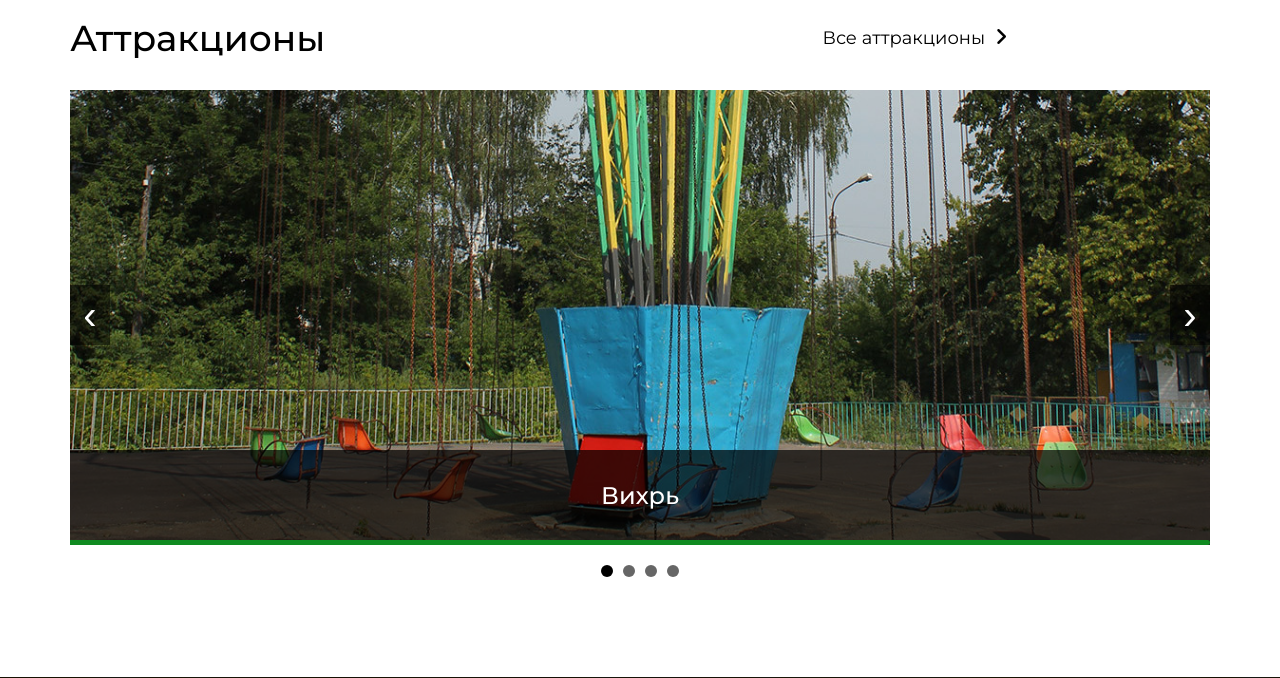
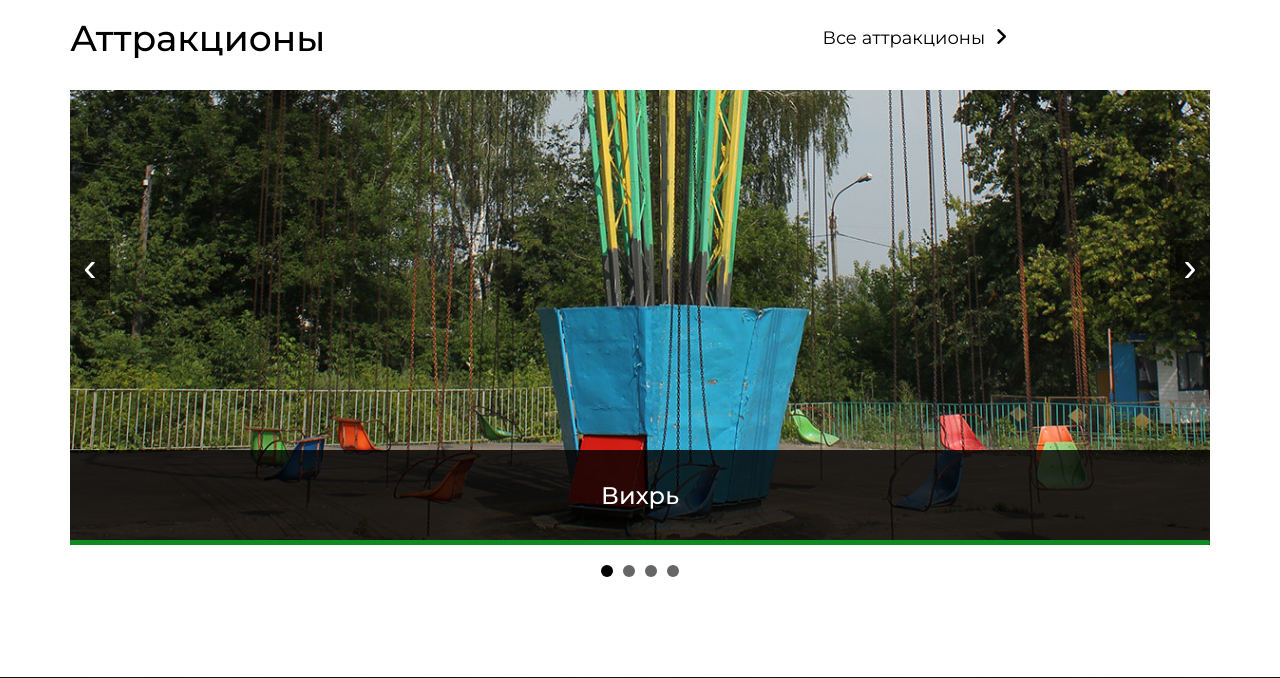
Before and after one commit to Kanat1ch/parkorel, a PHP site: page / in a window 1280 px wide. Shown: the part 1458-2136 px from the top of the page. Run offline with PHP 8.4, Linux system fonts and the light colour scheme; some libraries are stand-ins or nearby versions; some web fonts are replaced.

Commit message:
last version of slider

```diff
--- a/styles/style.css
+++ b/styles/style.css
@@ -912,7 +912,7 @@ a:focus, a:active {
   border-top: 30px transparent;
   z-index: 2;
   bottom: 0%;
-  background-color: rgba(0, 0, 0, 0.7);
+  background-color: rgba(0, 0, 0, 0.8);
   font-weight: 500;
   color: #fff;
   font-size: 24px;
@@ -971,7 +971,7 @@ a:focus, a:active {
 
 .attr .nav-btn {
   position: absolute;
-  top: 50%;
+  top: 40%;
   -webkit-transform: translateY(-50%);
           transform: translateY(-50%);
   width: 40px;
@@ -979,6 +979,16 @@ a:focus, a:active {
   background: rgba(0, 0, 0, 0.5);
   color: #fff;
   font-size: 40px;
+  display: -webkit-box;
+  display: -ms-flexbox;
+  display: flex;
+  -webkit-box-pack: center;
+      -ms-flex-pack: center;
+          justify-content: center;
+  -webkit-box-align: center;
+      -ms-flex-align: center;
+          align-items: center;
+  padding-bottom: 5px;
   border: none;
   outline: none;
   cursor: pointer;
--- a/styles/style.scss
+++ b/styles/style.scss
@@ -779,7 +779,7 @@ a:focus, a:active {
                 border-top: 30px transparent;
                 z-index: 2;
                 bottom: 0%;
-                background-color: rgba(0, 0, 0, 0.7);
+                background-color: rgba(0, 0, 0, 0.8);
                 font-weight: 500;
                 color: #fff;
                 font-size: 24px;
@@ -832,13 +832,17 @@ a:focus, a:active {
 
     .nav-btn {
         position: absolute;
-        top: 50%;
+        top: 40%;
         transform: translateY(-50%);
         width: 40px;
         height: 60px;
         background: rgba(0, 0, 0, 0.5);
         color: #fff;
         font-size: 40px;
+        display: flex;
+        justify-content: center;
+        align-items: center;
+        padding-bottom: 5px;
         border: none;
         outline: none;
         cursor: pointer;
```
Also changed, not shown: 1 other file.
